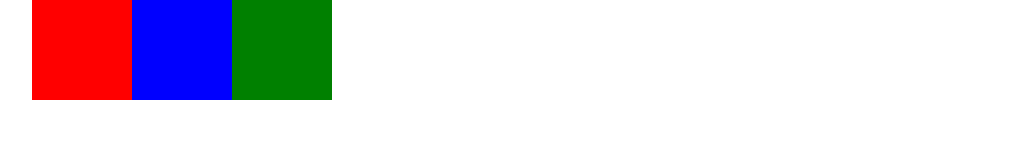
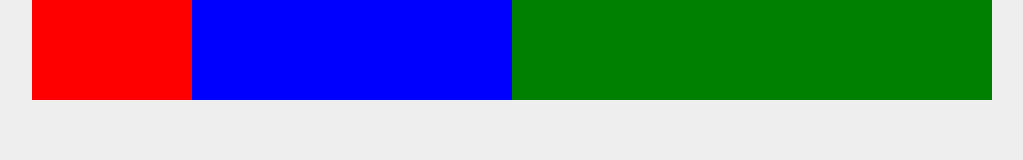
Before and after one commit to WhizBenjamin/flex-box, a plain HTML site: page index.html in a window 1280 px wide. Shown: the whole page, without its empty margins (128-1151 px from the left). Drawn offline with Linux system fonts and the light colour scheme.

Commit message:
Title: Updated CSS (Flex Grow)

```diff
--- a/style.css
+++ b/style.css
@@ -6,7 +6,7 @@
 
 /********TAG SELECTORS********/
 body {
-    background: white;
+    background: #eee;
 }
 
 
@@ -20,6 +20,7 @@ body {
 
 .flex-container {
     display: flex;
+    background: white;
 }
 
 .box {
@@ -29,14 +30,19 @@ body {
 
 .one {
     background: red;
+    flex-grow: 1;
 }
 
 .two {
     background: blue;
+    flex-grow: 2;
 }
 
 .three {
     background: green;
+    flex-grow: 3;
 }
 
+/*Flex grow property is used here and the higher the number, the higher the growth rate.*/
+
 /********ID SELECTORS********/
```
